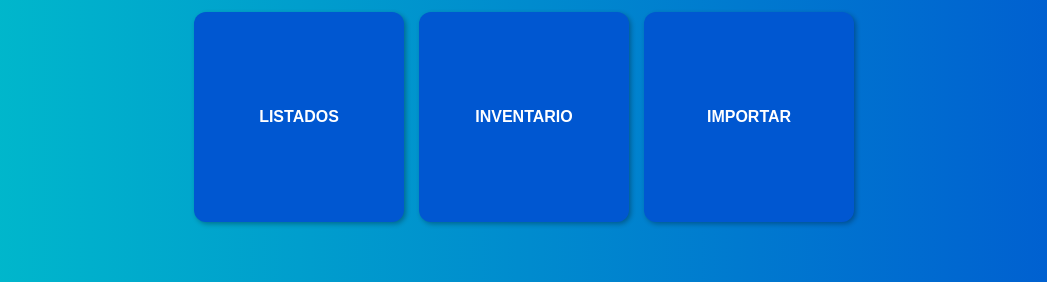
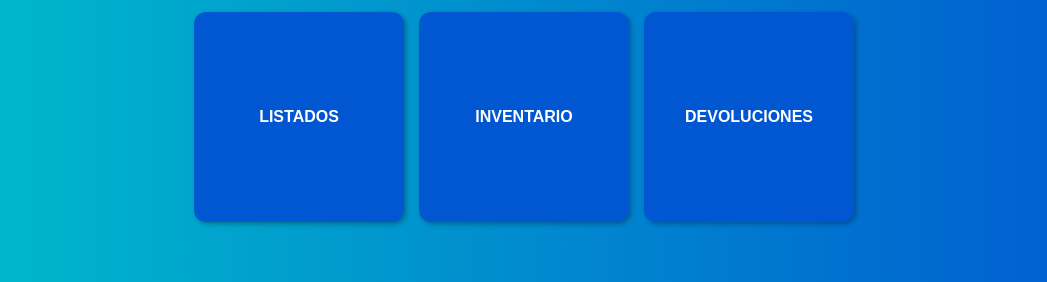
Before and after one commit to redofficeia-code/rima_v1, a Flask app: page / in a window 1280 px wide. Shown: the part 518-800 px from the top of the page, without its empty margins (116-1163 px from the left). Run offline with Flask 3, Linux system fonts and the light colour scheme.

Commit message:
Agrega enlace al nuevo módulo de devoluciones en el menú

```diff
--- a/templates/index.html
+++ b/templates/index.html
@@ -102,9 +102,9 @@
     </div>
 
     <div class="secondary">
-      <a href="{{ url_for('listados')   }}"><span>LISTADOS</span></a>
-      <a href="{{ url_for('inventario') }}"><span>INVENTARIO</span></a>
-      <a href="{{ url_for('importar')   }}"><span>IMPORTAR</span></a>
+      <a href="{{ url_for('listados')     }}"><span>LISTADOS</span></a>
+      <a href="{{ url_for('inventario')   }}"><span>INVENTARIO</span></a>
+      <a href="{{ url_for('devoluciones') }}"><span>DEVOLUCIONES</span></a>
     </div>
   </div>
 </body>
```
